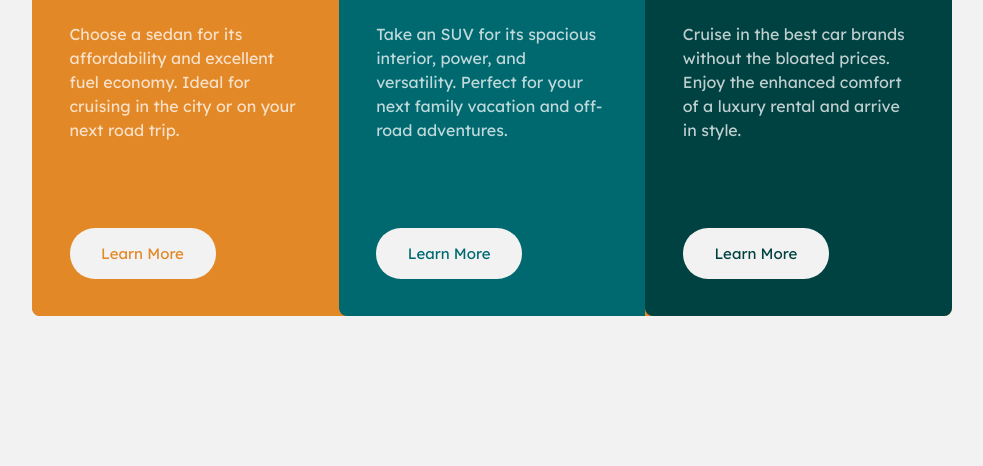
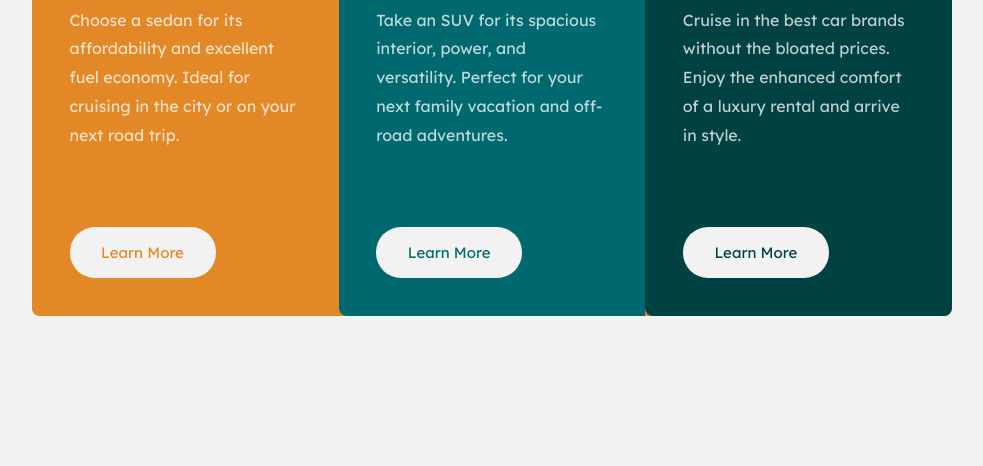
Before and after one commit to Aron-Mall/3-column-preview-card-component-main, a plain HTML site: page index.html in a window 1280 px wide. Shown: the part 334-800 px from the top of the page, without its empty margins (148-1131 px from the left). Drawn offline with Linux system fonts and the light colour scheme.

```diff
--- a/styles.css
+++ b/styles.css
@@ -77,7 +77,7 @@
   font-size: 1rem;
   color: var(--transparent-white);
   margin-top: -3rem;
-  line-height: 1.5rem;
+  line-height: 1.8rem;
 }
 
 
```
